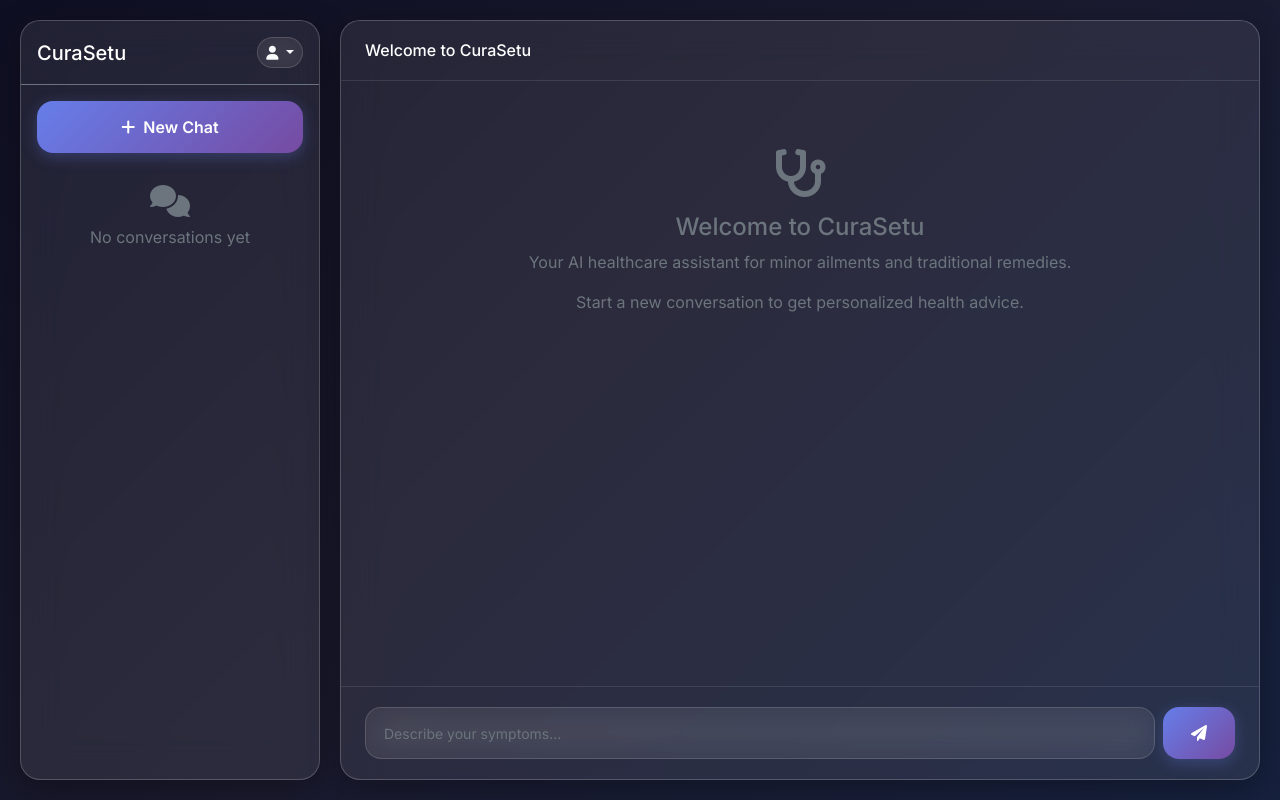
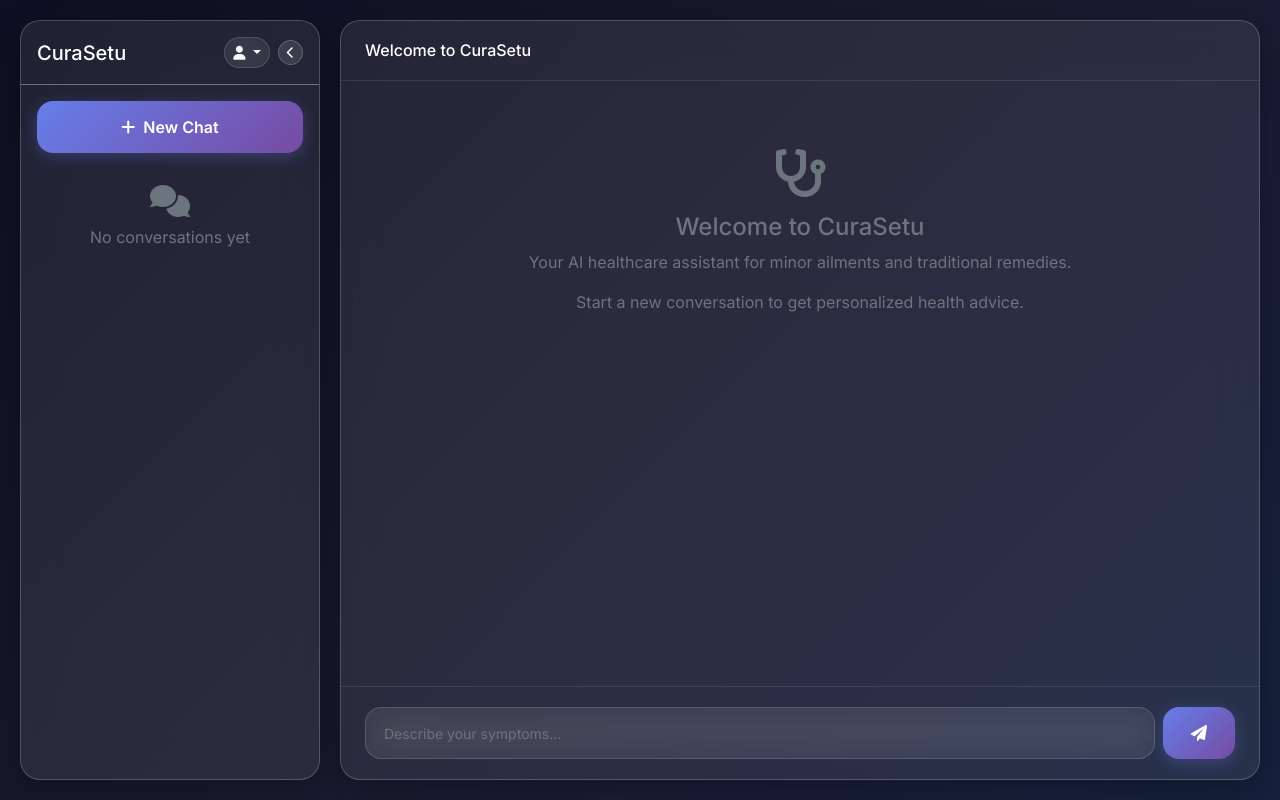
Before and after one commit to codewithmj890/CuraSetu, a Django app: page /chat/ in a window 1280 px wide. Run offline with Django 5.2, Linux system fonts and the light colour scheme; the visitor is signed in with stand-in values (Sample User, id 1); data that the repository does not hold is empty.

Commit message:
slider_button_added

```diff
--- a/templates/base.html
+++ b/templates/base.html
@@ -107,6 +107,30 @@
             display: flex;
             flex-direction: column;
             box-shadow: 0 8px 32px rgba(0, 0, 0, 0.3);
+            transition: transform 0.3s ease;
+            position: relative;
+        }
+        .sidebar.collapsed {
+            transform: translateX(-280px);
+        }
+        .sidebar-toggle {
+            width: 25px;
+            height: 25px;
+            background: rgba(255, 255, 255, 0.1);
+            backdrop-filter: blur(20px);
+            border: 1px solid rgba(255, 255, 255, 0.2);
+            border-radius: 50%;
+            display: flex;
+            align-items: center;
+            justify-content: center;
+            cursor: pointer;
+            transition: all 0.3s ease;
+            color: white;
+            font-size: 12px;
+        }
+        .sidebar-toggle:hover {
+            background: rgba(255, 255, 255, 0.2);
+            transform: scale(1.1);
         }
         .chat-main {
             flex: 1;
@@ -205,6 +229,20 @@
             backdrop-filter: blur(20px);
             border: 1px solid rgba(255, 255, 255, 0.2);
             border-radius: 12px;
+            z-index: 1050;
+        }
+        .dropdown {
+            z-index: 1040;
+        }
+        .sidebar {
+            z-index: 1030;
+        }
+        .chat-main {
+            z-index: 1020;
+            transition: margin-left 0.3s ease;
+        }
+        .chat-main.expanded {
+            margin-left: -260px;
         }
         .btn-outline-light {
             background: var(--bg-glass);
--- a/templates/chatbot/chat.html
+++ b/templates/chatbot/chat.html
@@ -5,10 +5,11 @@
 {% block content %}
 <div class="chat-container">
     <!-- Sidebar -->
-    <div class="sidebar">
+    <div class="sidebar" id="sidebar">
         <div class="p-3 border-bottom border-secondary">
             <div class="d-flex justify-content-between align-items-center">
                 <h5 class="mb-0">CuraSetu</h5>
+                <div class="d-flex align-items-center gap-2">
                     <div class="dropdown">
                         <button class="btn btn-outline-light btn-sm dropdown-toggle" type="button" data-bs-toggle="dropdown">
                             <i class="fas fa-user"></i>
@@ -17,6 +18,10 @@
                             <li><a class="dropdown-item" href="{% url 'accounts:profile' %}">Profile</a></li>
                             <li><a class="dropdown-item" href="{% url 'accounts:logout' %}">Logout</a></li>
                         </ul>
+                    </div>
+                    <div class="sidebar-toggle" id="sidebarToggle">
+                        <i class="fas fa-chevron-left"></i>
+                    </div>
                 </div>
             </div>
         </div>
@@ -44,7 +49,7 @@
     </div>
 
     <!-- Main Chat Area -->
-    <div class="chat-main">
+    <div class="chat-main" id="chatMain">
         <div class="chat-header">
             <h6 class="mb-0">
                 {% if active_thread %}
@@ -161,5 +166,23 @@ document.getElementById('chatForm').addEventListener('submit', async function(e)
         console.error('Error:', error);
     }
 });
+
+// Sidebar toggle functionality
+document.getElementById('sidebarToggle').addEventListener('click', function() {
+    const sidebar = document.getElementById('sidebar');
+    const chatMain = document.getElementById('chatMain');
+    const toggleIcon = this.querySelector('i');
+
+    sidebar.classList.toggle('collapsed');
+    chatMain.classList.toggle('expanded');
+
+    if (sidebar.classList.contains('collapsed')) {
+        toggleIcon.classList.remove('fa-chevron-left');
+        toggleIcon.classList.add('fa-chevron-right');
+    } else {
+        toggleIcon.classList.remove('fa-chevron-right');
+        toggleIcon.classList.add('fa-chevron-left');
+    }
+});
 </script>
 {% endblock %}
```
Lines whose indentation alone changed are shown as unchanged.
